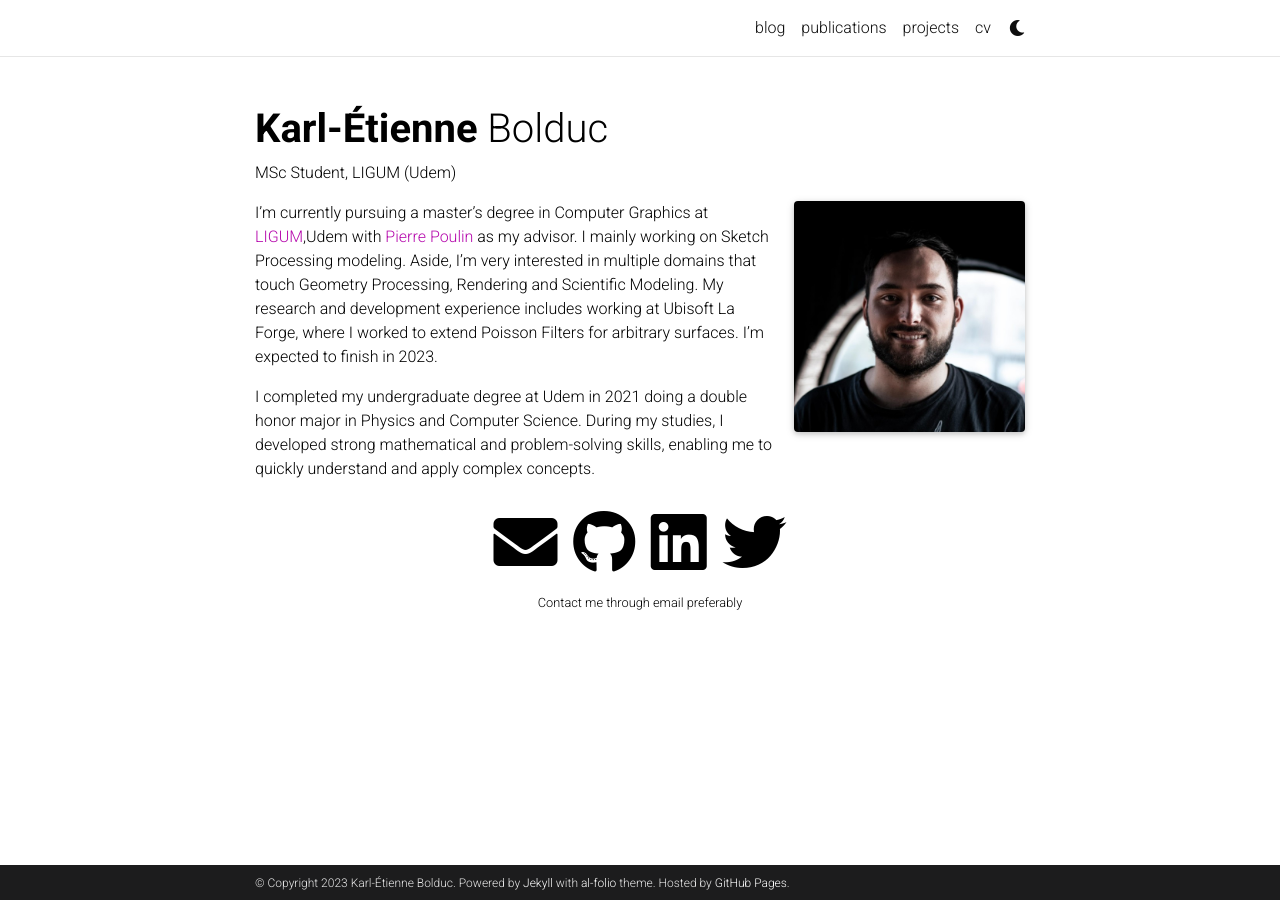
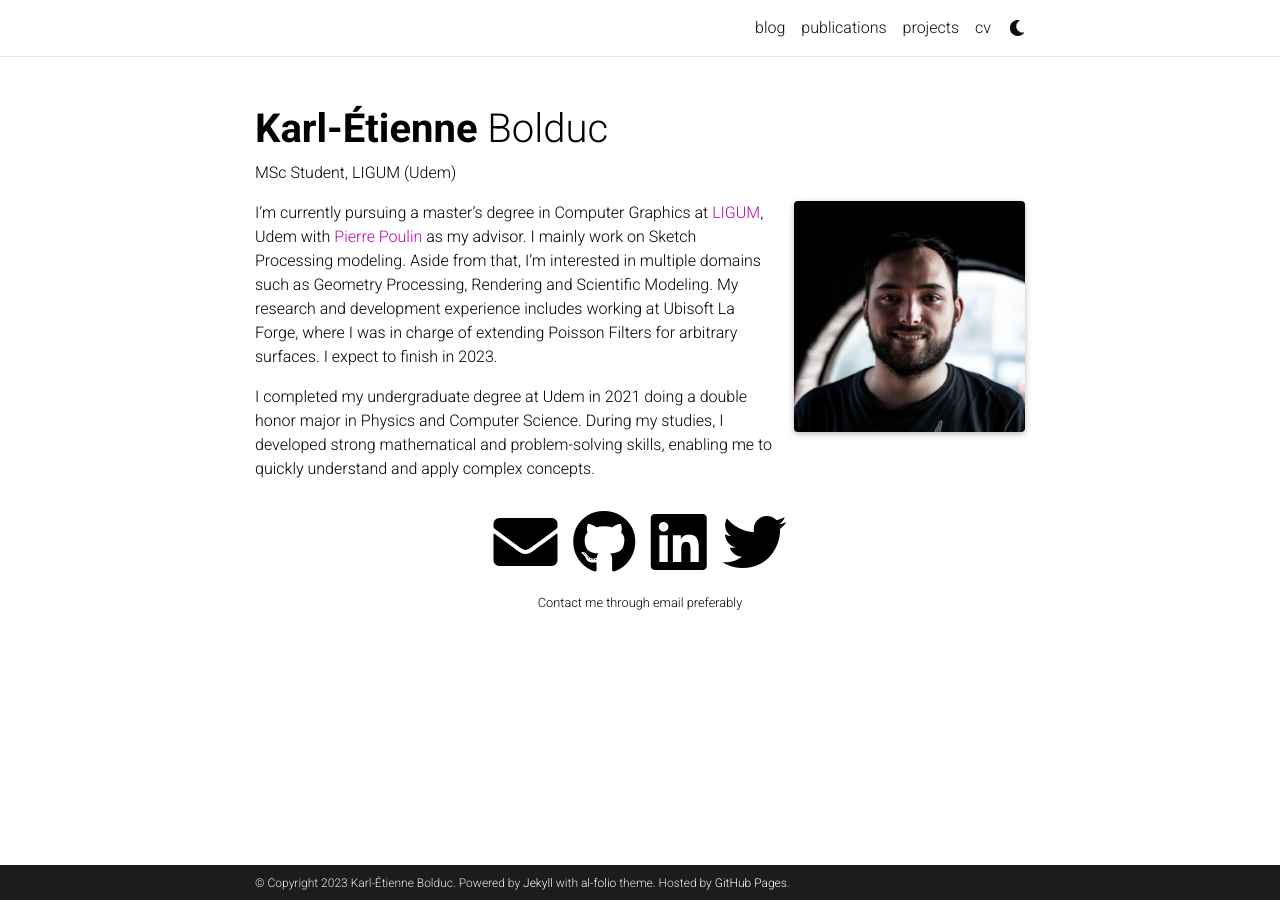
Before and after one commit to bolducke/bolducke.github.io, a Jekyll site: the page built from _pages/about.md, in a window 1280 px wide. Built offline with Jekyll 4.4.1, drawn with Linux system fonts in a browser that asks for light colours; full-size pictures stand in for the smaller copies a plugin makes; comment, search, counter and statistics services are not loaded; a style sheet for code colours, icons or effects is not loaded.

Commit message:
Minor Text Correction over About Description

```diff
--- a/_pages/about.md
+++ b/_pages/about.md
@@ -19,6 +19,6 @@ selected_papers: false # includes a list of papers marked as "selected={true}"
 social: true  # includes social icons at the bottom of the page
 ---
 
-I'm currently pursuing a master's degree in Computer Graphics at [LIGUM](http://www.ligum.umontreal.ca/),Udem with [Pierre Poulin](http://www.iro.umontreal.ca/~poulin) as my advisor. I mainly working on Sketch Processing modeling. Aside, I'm very interested in multiple domains that touch Geometry Processing, Rendering and Scientific Modeling. My research and development experience includes working at Ubisoft La Forge, where I worked to extend Poisson Filters for arbitrary surfaces. I'm expected to finish in 2023.
+I'm currently pursuing a master's degree in Computer Graphics at [LIGUM](http://www.ligum.umontreal.ca/), Udem with [Pierre Poulin](http://www.iro.umontreal.ca/~poulin) as my advisor. I mainly work on Sketch Processing modeling. Aside from that, I'm interested in multiple domains such as Geometry Processing, Rendering and Scientific Modeling. My research and development experience includes working at Ubisoft La Forge, where I was in charge of extending Poisson Filters for arbitrary surfaces. I expect to finish in 2023.
 
 I completed my undergraduate degree at Udem in 2021 doing a double honor major in Physics and Computer Science. During my studies, I developed strong mathematical and problem-solving skills, enabling me to quickly understand and apply complex concepts.
```
